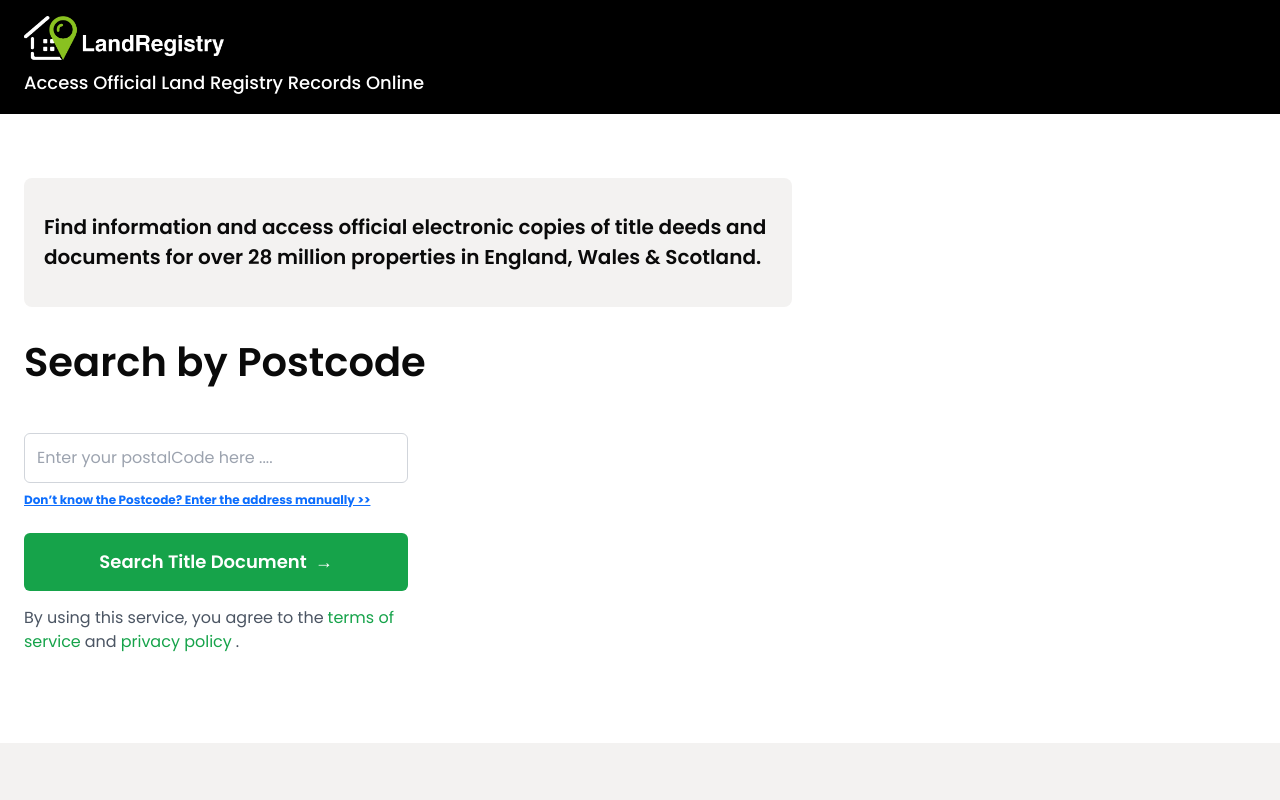
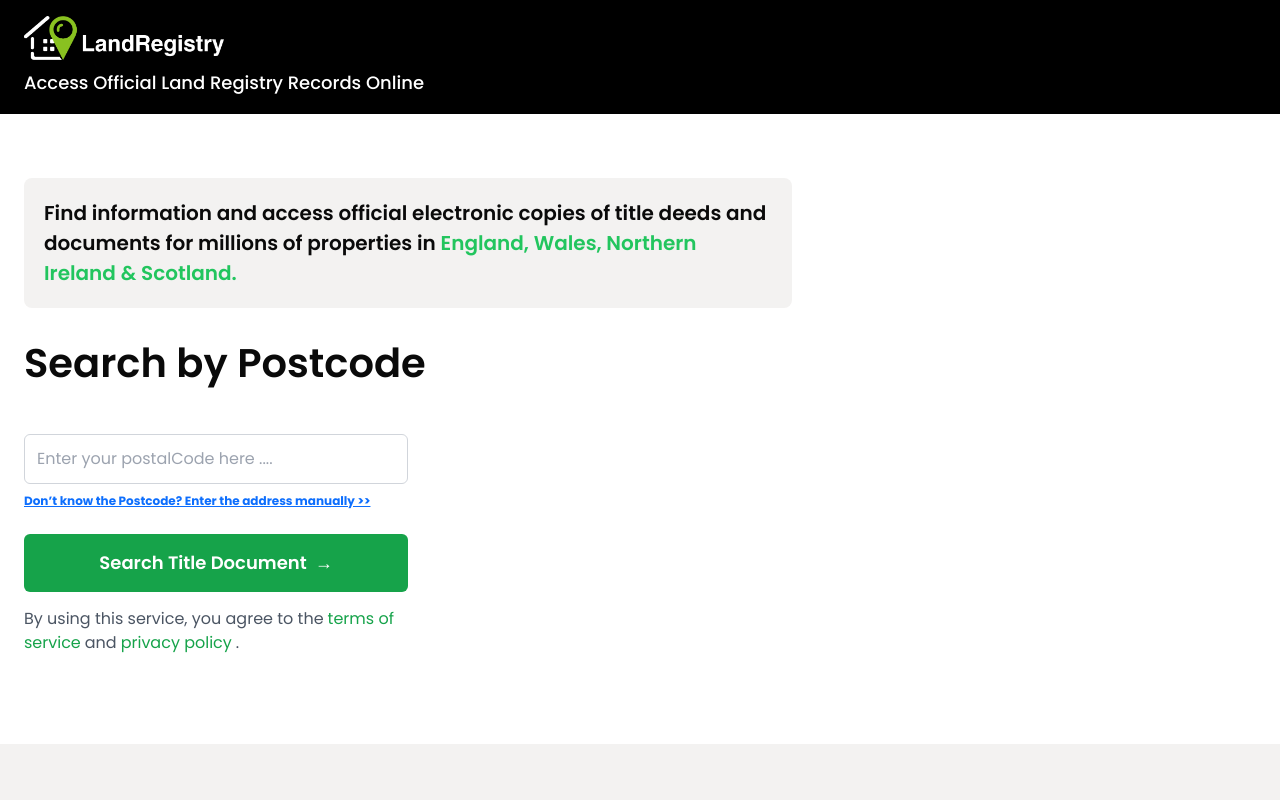
Before and after one commit to devanshu-crescentek/stripe-demo, a Next.js app: page / in a window 1280 px wide. Shown: the top 800 px of the page. Built offline with nearby package versions, Linux system fonts and the light colour scheme; no server answers.

Commit message:
params query slice added

```diff
--- a/src/app/api/create-payment-intent/route.ts
+++ b/src/app/api/create-payment-intent/route.ts
@@ -9,7 +9,6 @@ export async function POST(request: NextRequest) {
     const paymentIntent = await stripe.paymentIntents.create({
       amount,
       currency: 'usd',
-      // payment_method_types: ['card', 'apple_pay', 'google_pay'],
       automatic_payment_methods: {
         enabled: true,
       },
--- a/src/features/home/components/index.tsx
+++ b/src/features/home/components/index.tsx
@@ -2,12 +2,12 @@
 import { useEffect } from 'react'
 
 import Link from 'next/link'
-import { useRouter } from 'next/navigation'
+import { useRouter, useSearchParams } from 'next/navigation'
 
 import { zodResolver } from '@hookform/resolvers/zod'
+import posthog from 'posthog-js'
 import { useForm } from 'react-hook-form'
 import * as z from 'zod'
-import posthog from 'posthog-js'
 
 import {
   Form,
@@ -21,12 +21,23 @@ import FaqCard from '@/features/home/components/faq-card'
 import { postalCodeSchema } from '@/features/home/schema'
 
 import { useGetAddressDetailsMutation } from '@/store/api/get-address'
-import { useAppDispatch } from '@/store/hook'
+import { useAppDispatch, useAppSelector } from '@/store/hook'
 import { resetAddress } from '@/store/slices/address-slice'
+import { setQueryParams } from '@/store/slices/query-slice'
+
 
 const Home = () => {
   const router = useRouter()
   const dispatch = useAppDispatch()
+  const searchParams = useSearchParams()
+
+  const queryParams = useAppSelector((state) => state.queryParams.params)
+
+  useEffect(() => {
+    // Convert search params to an object
+    const params = Object.fromEntries(searchParams.entries())
+    dispatch(setQueryParams(params))
+  }, [dispatch, searchParams])
 
   const methods = useForm<z.infer<typeof postalCodeSchema>>({
     resolver: zodResolver(postalCodeSchema),
@@ -85,11 +96,20 @@ const Home = () => {
           <form onSubmit={methods.handleSubmit(handleOnSubmit)}>
             <div className='container w-full mx-auto px-4 sm:px-6 lg:gap-12'>
               <div className='bg-[#F3F2F1] rounded-lg text-start max-w-3xl min-h-[129px] flex justify-center items-center p-[20px]'>
-                <p className='md:text-[20px] text-[16px] md:leading-[30px] leading-[25px] font-semibold'>
-                  Find information and access official electronic copies of
-                  title deeds and documents for over 28 million properties in
-                  England, Wales & Scotland.
-                </p>
+                {queryParams?.ft === 'true' || queryParams?.ct ? (
+                  <p className='md:text-[20px] text-[16px] md:leading-[30px] leading-[25px] font-semibold'>
+                    It will change
+                  </p>
+                ) : (
+                  <p className='md:text-[20px] text-[16px] md:leading-[30px] leading-[25px] font-semibold'>
+                    Find information and access official electronic copies of
+                    title deeds and documents for millions of properties in
+                    <span className='text-green-500'>
+                      {' '}
+                      England, Wales, Northern Ireland & Scotland.
+                    </span>
+                  </p>
+                )}
               </div>
               <h2 className='md:text-[40px] text-[30px] font-semibold leading-[30px] md:mb-10 mb-2 mt-10'>
                 Search by Postcode
@@ -135,7 +155,7 @@ const Home = () => {
                   type='submit'
                   className={`mt-4 w-full bg-green-600 text-[18px] h-[58px] text-white font-semibold py-3 rounded-md flex items-center justify-center gap-2 hover:bg-green-700 ${
                     isLoading
-                      ? 'bg-slate-300 opacity-50   cursor-not-allowed'
+                      ? 'bg-slate-300 opacity-50 cursor-not-allowed'
                       : ''
                   }`}
                 >
--- a/src/features/product-payment/components/index.tsx
+++ b/src/features/product-payment/components/index.tsx
@@ -86,11 +86,13 @@ const PaymentSection = () => {
   const cardRef = useRef<HTMLDivElement | null>(null)
   const router = useRouter()
 
+  const queryParams = useAppSelector((state) => state.queryParams.params)
+
   const form = useForm<z.infer<typeof schema>>({
     resolver: zodResolver(schema),
     defaultValues: {
       selectedDocs: ['title-register', 'title-plan'],
-      delivery: 'standard',
+      delivery: queryParams?.ft === 'true' ? 'express' : 'standard',
       userEmail: '',
     },
   })
@@ -330,7 +332,13 @@ const PaymentSection = () => {
                           value === 'standard' ? 'standard' : 'express'
                         )
                       }
+                      className={`flex space-y-1 ${
+                        queryParams?.ft === 'true'
+                          ? 'flex-col-reverse'
+                          : 'flex-col'
+                      }`}
                     >
+                      <div>
                         <div className='flex items-center space-x-2'>
                           <RadioGroupItem
                             value='standard'
@@ -405,7 +413,9 @@ const PaymentSection = () => {
                             />
                           </div>
                         )}
+                      </div>
                       <div className='border-t border-[#000000] opacity-10 my-4'></div>
+                      <div>
                         <div className='flex items-center space-x-2'>
                           <RadioGroupItem
                             value='express'
@@ -481,6 +491,7 @@ const PaymentSection = () => {
                             />
                           </div>
                         )}
+                      </div>
                     </RadioGroup>
 
                     {errors.delivery && (
--- /dev/null
+++ b/src/store/api/get-documents.ts
@@ -0,0 +1,22 @@
+import { createApi } from '@reduxjs/toolkit/query/react'
+
+import createBaseQueryWithReAuth from '../fetch-base-query'
+
+export const getDocumentAPI = createApi({
+  reducerPath: 'document-api',
+  baseQuery: createBaseQueryWithReAuth({
+    authCheck: false,
+    baseUrl: 'https://api.postcodes.io/',
+  }),
+  endpoints: (builder) => ({
+    getDocumentList: builder.query({
+      query: ({ country }) => {
+        const url = `postcodes/${country}`
+
+        return url
+      },
+    }),
+  }),
+})
+
+export const { useGetDocumentListQuery } = getDocumentAPI
--- a/src/store/root-reducer.ts
+++ b/src/store/root-reducer.ts
@@ -3,20 +3,25 @@ import { combineReducers, Middleware } from '@reduxjs/toolkit'
 // Import all API here
 import { getAddressAPI } from '@/store/api/get-address'
 import { getCountryAPI } from '@/store/api/get-country'
+import { getDocumentAPI } from '@/store/api/get-documents'
 
 // Import all slices here
 import addressSlice from '@/store/slices/address-slice'
+import querySlice from '@/store/slices/query-slice'
 
 // Root Reducer - Combine all slices here
 export const rootReducer = combineReducers({
   [getAddressAPI.reducerPath]: getAddressAPI.reducer,
   [getCountryAPI.reducerPath]: getCountryAPI.reducer,
+  [getDocumentAPI.reducerPath]: getDocumentAPI.reducer,
 
   address: addressSlice,
+  queryParams: querySlice,
 })
 
 // Middleware - Extend this array with necessary middleware
 export const concatMiddleware: Middleware[] = [
   getAddressAPI.middleware,
   getCountryAPI.middleware,
+  getDocumentAPI.middleware,
 ]
--- a/src/store/slices/address-slice.ts
+++ b/src/store/slices/address-slice.ts
@@ -15,6 +15,12 @@ interface AddressState {
     tenure?: string | null
     titleNumber?: number | null
   }
+  documents: {
+    id: string
+    title: string
+    description: string
+    price: string
+  }[]
 }
 
 const initialState: AddressState = {
@@ -26,6 +32,7 @@ const initialState: AddressState = {
     tenure: null,
     titleNumber: null,
   },
+  documents: [],
 }
 
 const addressSlice = createSlice({
@@ -52,6 +59,19 @@ const addressSlice = createSlice({
     ) => {
       state.tenure_info = action.payload
     },
+    setDocuments: (
+      state,
+      action: PayloadAction<
+        {
+          id: string
+          title: string
+          description: string
+          price: string
+        }[]
+      >
+    ) => {
+      state.documents = action.payload
+    },
     resetAddress: (state) => {
       state.data = []
       state.loading = false
@@ -61,6 +81,7 @@ const addressSlice = createSlice({
         tenure: null,
         titleNumber: null,
       }
+      state.documents = []
     },
   },
   extraReducers: (builder) => {
@@ -89,7 +110,7 @@ const addressSlice = createSlice({
   },
 })
 
-export const { resetAddress, setSelectedAddress, setTenureInfo } =
+export const { resetAddress, setSelectedAddress, setTenureInfo, setDocuments } =
   addressSlice.actions
 
 export default addressSlice.reducer
--- /dev/null
+++ b/src/store/slices/query-slice.ts
@@ -0,0 +1,29 @@
+import { createSlice, PayloadAction } from '@reduxjs/toolkit'
+
+interface QueryParamsState {
+  params: Record<string, string | undefined>
+}
+
+const initialState: QueryParamsState = {
+  params: {},
+}
+
+export const queryParamsSlice = createSlice({
+  name: 'queryParams',
+  initialState,
+  reducers: {
+    setQueryParams: (
+      state,
+      action: PayloadAction<Record<string, string | undefined>>
+    ) => {
+      state.params = { ...action.payload }
+    },
+    clearQueryParams: (state) => {
+      state.params = {}
+    },
+  },
+})
+
+export const { setQueryParams, clearQueryParams } = queryParamsSlice.actions
+
+export default queryParamsSlice.reducer
```
Also changed, not shown: src/features/product-loader/components/index.tsx (+14 -11 lines). Lines whose indentation alone changed are shown as unchanged.
